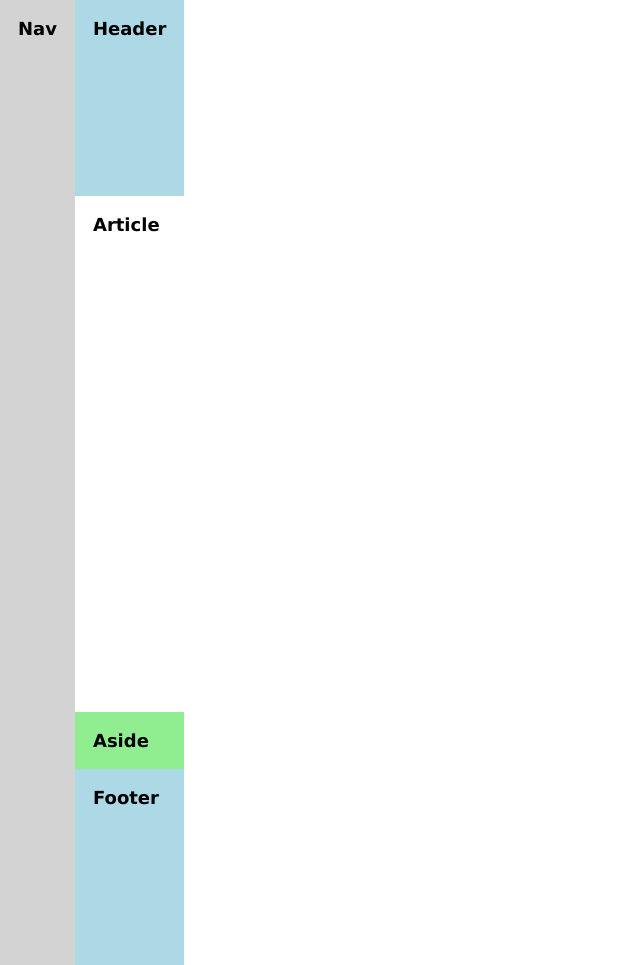
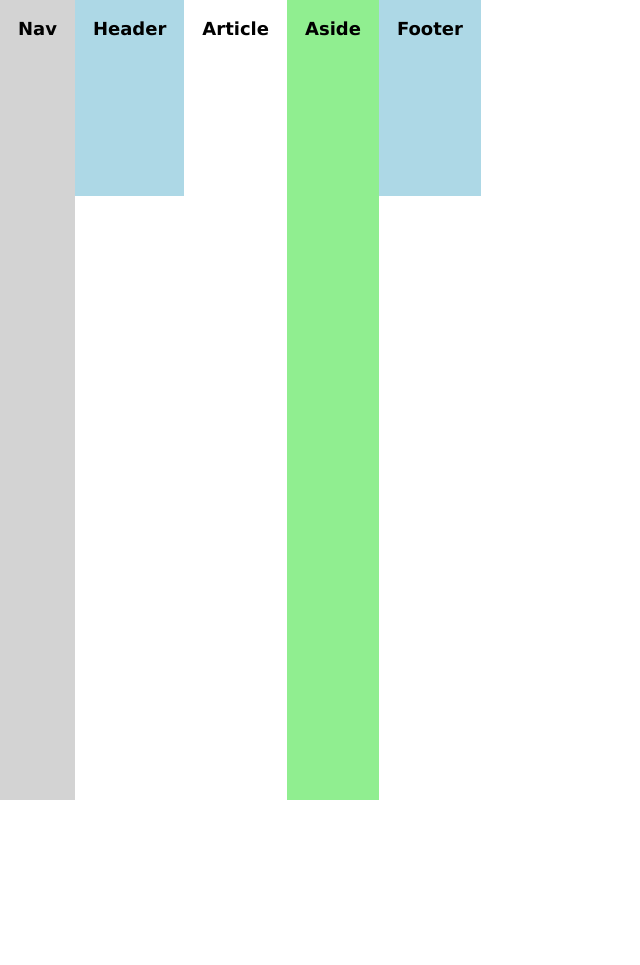
Before and after one commit to samfernandes03/TW-MOD3-EX6, a plain HTML site: page Layout 02/index.html in a window 1280 px wide. Shown: the whole page, without its empty margins (0-640 px from the left). After the commit the page ends 800 px from the top, so only its background shows below. Drawn offline with Linux system fonts and the light colour scheme.

Commit message:
added display in .css file

```diff
--- a/Layout 02/styles.css
+++ b/Layout 02/styles.css
@@ -1,4 +1,6 @@
 body {
+    display: flex;
+    flex-direction: row;
     font-family: Verdana, Geneva, Tahoma, sans-serif;
     font-size: 18px;
     font-weight: bold;
@@ -14,9 +16,16 @@ body {
     background: lightgray;
 }
 
-.col-2 {}
+.col-2 {
+    display: flex;
+    flex-direction: row;
+    flex: 5;
+}
 
-.content {}
+.content {
+    display: flex;
+    flex-direction: row;
+}
 
 .content>article {
     min-height: 60vh;
```
